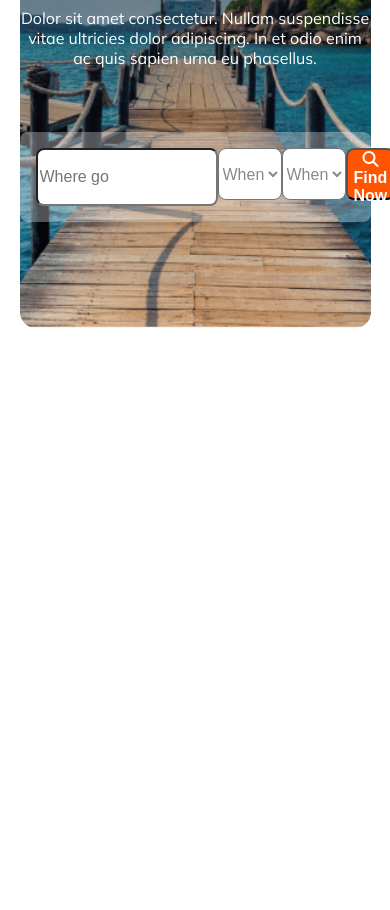
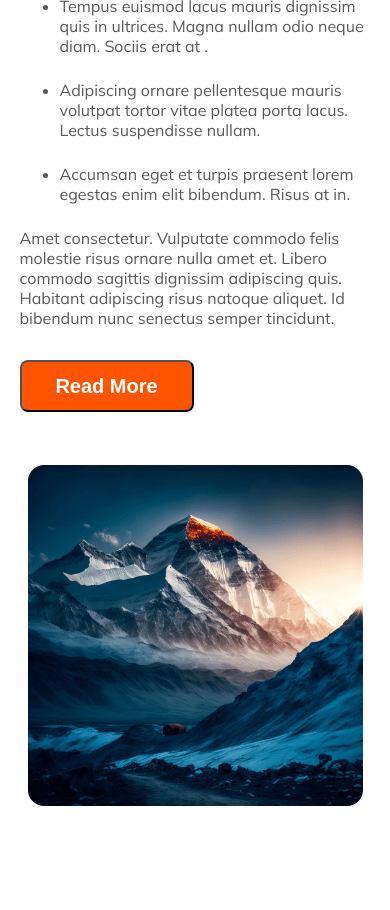
Before and after one commit to salmanfxrsi/hero-travel, a plain HTML site: page index.html in a window 390 px wide. Shown: the part 438-1348 px from the top of the page. Before the commit the page ends 844 px from the top, so only its background shows below. Drawn offline with Linux system fonts and the light colour scheme; a web font is replaced by a local one.

Commit message:
added popular section and made it responsive

```diff
--- a/index.html
+++ b/index.html
@@ -29,6 +29,7 @@
                 <i class="fa-solid fa-bars"></i>
             </div>
         </nav>
+        <!-- Banner -->
         <section class="explore">
             <div class="explore-container">
                 <h3>Explore Your Travel</h3>
@@ -48,6 +49,24 @@
                 </button>
             </div>
         </section>
+
+        <section class="popular">
+            <div class="popular-container">
+                <h3 class="text-one">Our Popular Tours</h3>
+                <p class="text-two">Dolor sit amet consectetur. Diam volutpat neque habitasse pharetra odio sit <br>massa. Sodales dictumst nec nibh pellentesque.</p>
+                <ul class="text-two">
+                    <li>Tempus euismod lacus mauris dignissim quis in ultrices. Magna nullam odio neque diam. Sociis erat at .</li>
+                    <li>Adipiscing ornare pellentesque mauris volutpat tortor vitae platea porta lacus. Lectus suspendisse nullam.</li>
+                    <li> Accumsan eget et turpis praesent lorem egestas enim elit bibendum. Risus at in.</li>
+                </ul>
+                <p class="text-two">Amet consectetur. Vulputate commodo felis molestie risus
+                    ornare nulla amet et. Libero commodo sagittis dignissim adipiscing quis. Habitant adipiscing risus natoque aliquet. Id bibendum nunc senectus semper tincidunt. </p>
+                <button class="button-primary button-primary-text">Read More</button>
+            </div>
+            <div class="popular-image">
+                <img src="./Images/popular.png" alt="">
+            </div>
+        </section>
     </header>
     <main></main>
     <footer></footer>
--- a/styles/styles.css
+++ b/styles/styles.css
@@ -20,6 +20,19 @@ body{
     color: rgb(255, 255, 255);
     font-size: 1.25rem;
     font-weight: 800;
+}
+
+.text-one{
+    color: rgb(19, 19, 24);
+    font-size: 2.5rem;
+    font-weight: 800;
+    margin-bottom: 1.5rem;
+}
+
+.text-two{
+    color: rgba(19, 19, 24, 0.7);
+    font-size: 1rem;
+    margin-bottom: 1.5rem;
 }
 
 /* Navbar */
@@ -129,6 +142,27 @@ body{
 }
 
 /* Popular */
+.popular{
+    width: 90%;
+    margin: 100px auto;
+    display: flex;
+    gap: 3.313rem;
+    justify-content: space-between;
+}
+
+.popular-container li{
+    margin-bottom: 1.5rem;
+}
+
+.popular-image img {
+    border-radius: 16px;
+    max-width: 540px;
+    max-height: 550px;
+}
+
+.popular-container button{
+    margin-top: 0.5rem;
+}
 
 
 @media screen and (max-width:576px) {
@@ -143,6 +177,20 @@ body{
     cursor: pointer;
 }
 
+/* Banner */
+.explore{display: none;}
 
+/* Popular */
+.popular{
+    flex-direction: column;
+}
 
+.popular-image{
+    text-align: center;
 }
+
+.popular-image img {
+    max-width: 335px;
+    max-height: 342px;
+}
+}
```
